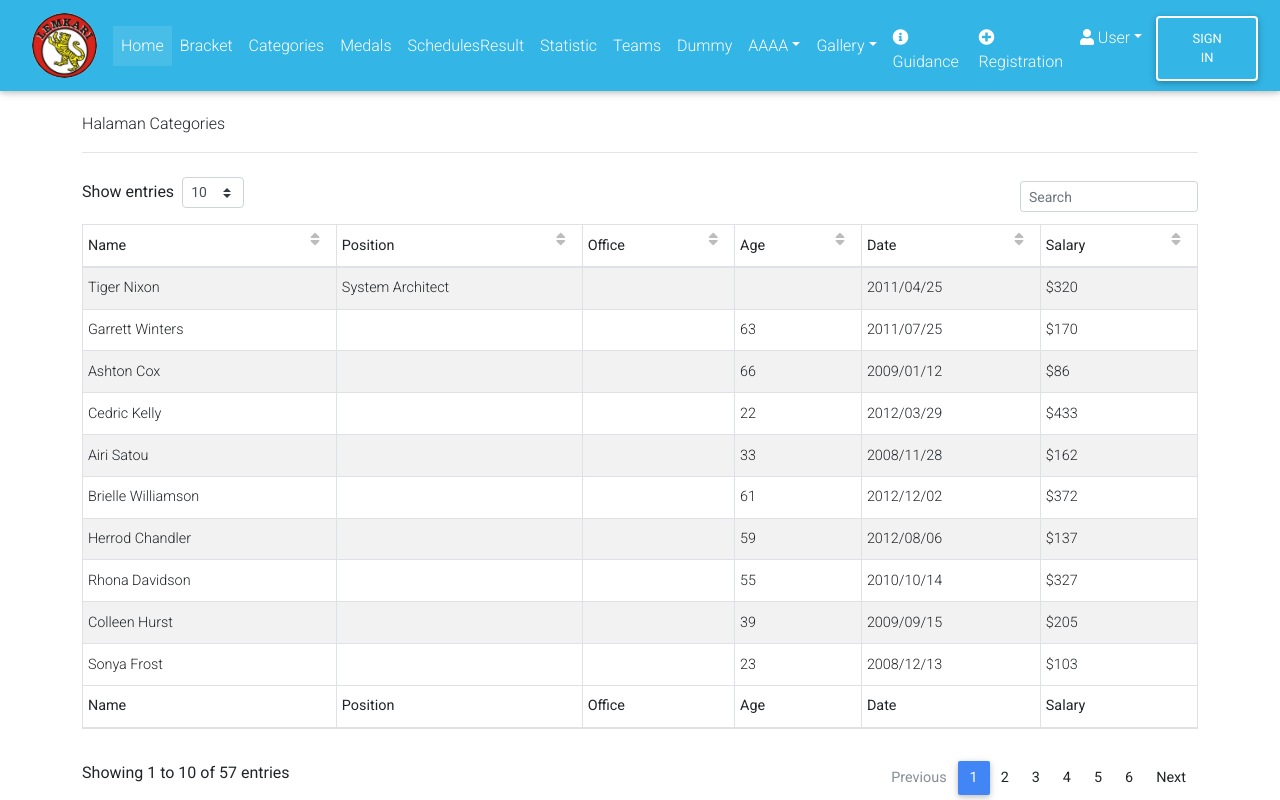
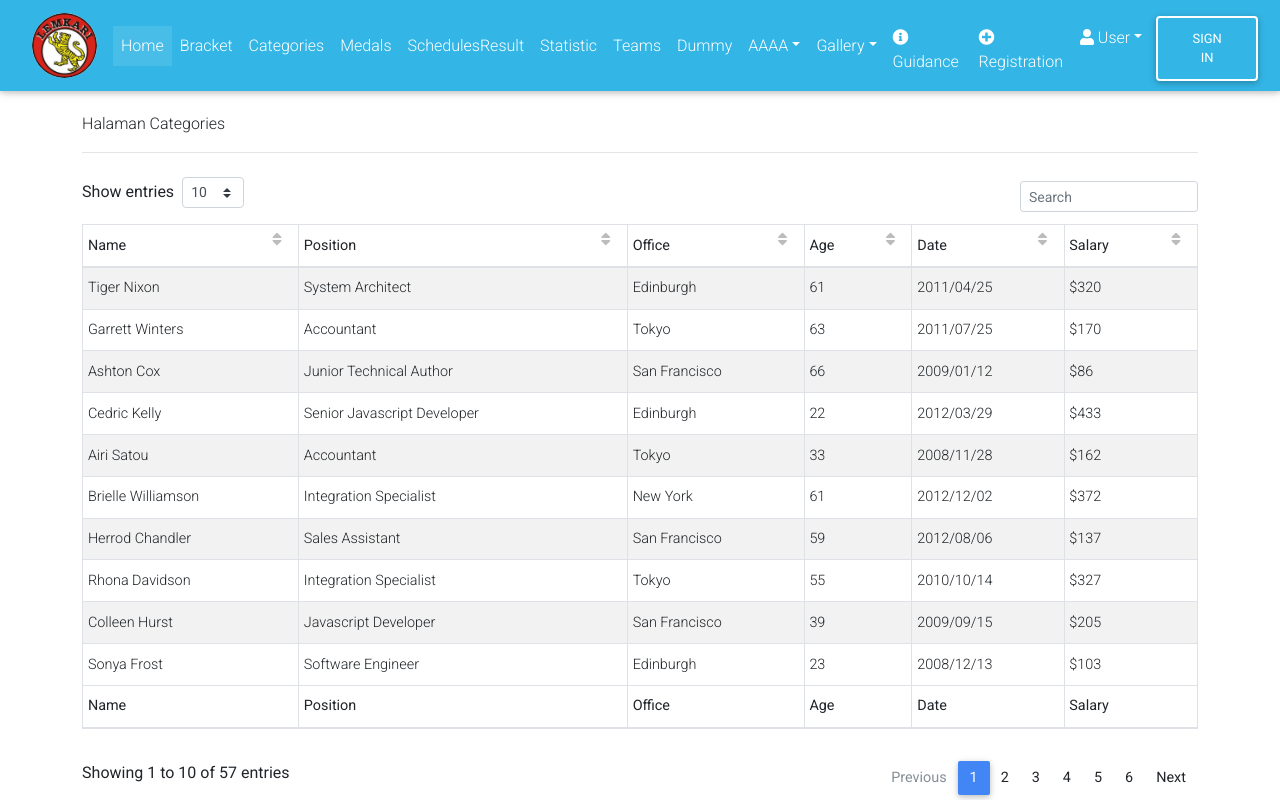
Before and after one commit to Fajar-Islami/Karate-Championship, a React (Create React App) app: page /categories in a window 1280 px wide. Shown: the top 800 px of the page. Built offline with nearby package versions, Linux system fonts and the light colour scheme.

Commit message:
Revisi data.js ubah name

```diff
--- a/src/pages/Categories/data.js
+++ b/src/pages/Categories/data.js
@@ -44,455 +44,455 @@ import { MDBTable, MDBTableBody, MDBTableHead } from "mdbreact";
 			{
 				name: "Tiger Nixon",
 				position: "System Architect",
-				teams: "Edinburgh",
-				Age: "61",
+				office: "Edinburgh",
+				age: "61",
 				date: "2011/04/25",
 				salary: "$320",
 			},
 			{
 				name: "Garrett Winters",
-				EPC: "Accountant",
-				teams: "Tokyo",
+				position: "Accountant",
+				office: "Tokyo",
 				age: "63",
 				date: "2011/07/25",
 				salary: "$170",
 			},
 			{
 				name: "Ashton Cox",
-				EPC: "Junior Technical Author",
-				teams: "San Francisco",
+				position: "Junior Technical Author",
+				office: "San Francisco",
 				age: "66",
 				date: "2009/01/12",
 				salary: "$86",
 			},
 			{
 				name: "Cedric Kelly",
-				EPC: "Senior Javascript Developer",
-				teams: "Edinburgh",
+				position: "Senior Javascript Developer",
+				office: "Edinburgh",
 				age: "22",
 				date: "2012/03/29",
 				salary: "$433",
 			},
 			{
 				name: "Airi Satou",
-				EPC: "Accountant",
-				teams: "Tokyo",
+				position: "Accountant",
+				office: "Tokyo",
 				age: "33",
 				date: "2008/11/28",
 				salary: "$162",
 			},
 			{
 				name: "Brielle Williamson",
-				EPC: "Integration Specialist",
-				teams: "New York",
+				position: "Integration Specialist",
+				office: "New York",
 				age: "61",
 				date: "2012/12/02",
 				salary: "$372",
 			},
 			{
 				name: "Herrod Chandler",
-				EPC: "Sales Assistant",
-				teams: "San Francisco",
+				position: "Sales Assistant",
+				office: "San Francisco",
 				age: "59",
 				date: "2012/08/06",
 				salary: "$137",
 			},
 			{
 				name: "Rhona Davidson",
-				EPC: "Integration Specialist",
-				teams: "Tokyo",
+				position: "Integration Specialist",
+				office: "Tokyo",
 				age: "55",
 				date: "2010/10/14",
 				salary: "$327",
 			},
 			{
 				name: "Colleen Hurst",
-				EPC: "Javascript Developer",
-				teams: "San Francisco",
+				position: "Javascript Developer",
+				office: "San Francisco",
 				age: "39",
 				date: "2009/09/15",
 				salary: "$205",
 			},
 			{
 				name: "Sonya Frost",
-				EPC: "Software Engineer",
-				teams: "Edinburgh",
+				position: "Software Engineer",
+				office: "Edinburgh",
 				age: "23",
 				date: "2008/12/13",
 				salary: "$103",
 			},
 			{
 				name: "Jena Gaines",
-				EPC: "Office Manager",
-				teams: "London",
+				position: "Office Manager",
+				office: "London",
 				age: "30",
 				date: "2008/12/19",
 				salary: "$90",
 			},
 			{
 				name: "Quinn Flynn",
-				EPC: "Support Lead",
-				teams: "Edinburgh",
+				position: "Support Lead",
+				office: "Edinburgh",
 				age: "22",
 				date: "2013/03/03",
 				salary: "$342",
 			},
 			{
 				name: "Charde Marshall",
-				EPC: "Regional Director",
-				teams: "San Francisco",
+				position: "Regional Director",
+				office: "San Francisco",
 				age: "36",
 				date: "2008/10/16",
 				salary: "$470",
 			},
 			{
 				name: "Haley Kennedy",
-				EPC: "Senior Marketing Designer",
-				teams: "London",
+				position: "Senior Marketing Designer",
+				office: "London",
 				age: "43",
 				date: "2012/12/18",
 				salary: "$313",
 			},
 			{
 				name: "Tatyana Fitzpatrick",
-				EPC: "Regional Director",
-				teams: "London",
+				position: "Regional Director",
+				office: "London",
 				age: "19",
 				date: "2010/03/17",
 				salary: "$385",
 			},
 			{
 				name: "Michael Silva",
-				EPC: "Marketing Designer",
-				teams: "London",
+				position: "Marketing Designer",
+				office: "London",
 				age: "66",
 				date: "2012/11/27",
 				salary: "$198",
 			},
 			{
 				name: "Paul Byrd",
-				EPC: "Chief Financial Officer (CFO)",
-				teams: "New York",
+				position: "Chief Financial Officer (CFO)",
+				office: "New York",
 				age: "64",
 				date: "2010/06/09",
 				salary: "$725",
 			},
 			{
 				name: "Gloria Little",
-				EPC: "Systems Administrator",
-				teams: "New York",
+				position: "Systems Administrator",
+				office: "New York",
 				age: "59",
 				date: "2009/04/10",
 				salary: "$237",
 			},
 			{
 				name: "Bradley Greer",
-				EPC: "Software Engineer",
-				teams: "London",
+				position: "Software Engineer",
+				office: "London",
 				age: "41",
 				date: "2012/10/13",
 				salary: "$132",
 			},
 			{
 				name: "Dai Rios",
-				EPC: "Personnel Lead",
-				teams: "Edinburgh",
+				position: "Personnel Lead",
+				office: "Edinburgh",
 				age: "35",
 				date: "2012/09/26",
 				salary: "$217",
 			},
 			{
 				name: "Jenette Caldwell",
-				EPC: "Development Lead",
-				teams: "New York",
+				position: "Development Lead",
+				office: "New York",
 				age: "30",
 				date: "2011/09/03",
 				salary: "$345",
 			},
 			{
 				name: "Yuri Berry",
-				EPC: "Chief Marketing Officer (CMO)",
-				teams: "New York",
+				position: "Chief Marketing Officer (CMO)",
+				office: "New York",
 				age: "40",
 				date: "2009/06/25",
 				salary: "$675",
 			},
 			{
 				name: "Caesar Vance",
-				EPC: "Pre-Sales Support",
-				teams: "New York",
+				position: "Pre-Sales Support",
+				office: "New York",
 				age: "21",
 				date: "2011/12/12",
 				salary: "$106",
 			},
 			{
 				name: "Doris Wilder",
-				EPC: "Sales Assistant",
-				teams: "Sidney",
+				position: "Sales Assistant",
+				office: "Sidney",
 				age: "23",
 				date: "2010/09/20",
 				salary: "$85",
 			},
 			{
 				name: "Angelica Ramos",
-				EPC: "Chief Executive Officer (CEO)",
-				teams: "London",
+				position: "Chief Executive Officer (CEO)",
+				office: "London",
 				age: "47",
 				date: "2009/10/09",
 				salary: "$1",
 			},
 			{
 				name: "Gavin Joyce",
-				EPC: "Developer",
-				teams: "Edinburgh",
+				position: "Developer",
+				office: "Edinburgh",
 				age: "42",
 				date: "2010/12/22",
 				salary: "$92",
 			},
 			{
 				name: "Jennifer Chang",
-				EPC: "Regional Director",
-				teams: "Singapore",
+				position: "Regional Director",
+				office: "Singapore",
 				age: "28",
 				date: "2010/11/14",
 				salary: "$357",
 			},
 			{
 				name: "Brenden Wagner",
-				EPC: "Software Engineer",
-				teams: "San Francisco",
+				position: "Software Engineer",
+				office: "San Francisco",
 				age: "28",
 				date: "2011/06/07",
 				salary: "$206",
 			},
 			{
 				name: "Fiona Green",
-				EPC: "Chief Operating Officer (COO)",
-				teams: "San Francisco",
+				position: "Chief Operating Officer (COO)",
+				office: "San Francisco",
 				age: "48",
 				date: "2010/03/11",
 				salary: "$850",
 			},
 			{
 				name: "Shou Itou",
-				EPC: "Regional Marketing",
-				teams: "Tokyo",
+				position: "Regional Marketing",
+				office: "Tokyo",
 				age: "20",
 				date: "2011/08/14",
 				salary: "$163",
 			},
 			{
 				name: "Michelle House",
-				EPC: "Integration Specialist",
-				teams: "Sidney",
+				position: "Integration Specialist",
+				office: "Sidney",
 				age: "37",
 				date: "2011/06/02",
 				salary: "$95",
 			},
 			{
 				name: "Suki Burks",
-				EPC: "Developer",
-				teams: "London",
+				position: "Developer",
+				office: "London",
 				age: "53",
 				date: "2009/10/22",
 				salary: "$114",
 			},
 			{
 				name: "Prescott Bartlett",
-				EPC: "Technical Author",
-				teams: "London",
+				position: "Technical Author",
+				office: "London",
 				age: "27",
 				date: "2011/05/07",
 				salary: "$145",
 			},
 			{
 				name: "Gavin Cortez",
-				EPC: "Team Leader",
-				teams: "San Francisco",
+				position: "Team Leader",
+				office: "San Francisco",
 				age: "22",
 				date: "2008/10/26",
 				salary: "$235",
 			},
 			{
 				name: "Martena Mccray",
-				EPC: "Post-Sales support",
-				teams: "Edinburgh",
+				position: "Post-Sales support",
+				office: "Edinburgh",
 				age: "46",
 				date: "2011/03/09",
 				salary: "$324",
 			},
 			{
 				name: "Unity Butler",
-				EPC: "Marketing Designer",
-				teams: "San Francisco",
+				position: "Marketing Designer",
+				office: "San Francisco",
 				age: "47",
 				date: "2009/12/09",
 				salary: "$85",
 			},
 			{
 				name: "Howard Hatfield",
-				EPC: "Office Manager",
-				teams: "San Francisco",
+				position: "Office Manager",
+				office: "San Francisco",
 				age: "51",
 				date: "2008/12/16",
 				salary: "$164",
 			},
 			{
 				name: "Hope Fuentes",
-				EPC: "Secretary",
-				teams: "San Francisco",
+				position: "Secretary",
+				office: "San Francisco",
 				age: "41",
 				date: "2010/02/12",
 				salary: "$109",
 			},
 			{
 				name: "Vivian Harrell",
-				EPC: "Financial Controller",
-				teams: "San Francisco",
+				position: "Financial Controller",
+				office: "San Francisco",
 				age: "62",
 				date: "2009/02/14",
 				salary: "$452",
 			},
 			{
 				name: "Timothy Mooney",
-				EPC: "Office Manager",
-				teams: "London",
+				position: "Office Manager",
+				office: "London",
 				age: "37",
 				date: "2008/12/11",
 				salary: "$136",
 			},
 			{
 				name: "Jackson Bradshaw",
-				EPC: "Director",
-				teams: "New York",
+				position: "Director",
+				office: "New York",
 				age: "65",
 				date: "2008/09/26",
 				salary: "$645",
 			},
 			{
 				name: "Olivia Liang",
-				EPC: "Support Engineer",
-				teams: "Singapore",
+				position: "Support Engineer",
+				office: "Singapore",
 				age: "64",
 				date: "2011/02/03",
 				salary: "$234",
 			},
 			{
 				name: "Bruname Nash",
-				EPC: "Software Engineer",
-				teams: "London",
+				position: "Software Engineer",
+				office: "London",
 				age: "38",
 				date: "2011/05/03",
 				salary: "$163",
 			},
 			{
 				name: "Sakura Yamamoto",
-				EPC: "Support Engineer",
-				teams: "Tokyo",
+				position: "Support Engineer",
+				office: "Tokyo",
 				age: "37",
 				date: "2009/08/19",
 				salary: "$139",
 			},
 			{
 				name: "Thor Walton",
-				EPC: "Developer",
-				teams: "New York",
+				position: "Developer",
+				office: "New York",
 				age: "61",
 				date: "2013/08/11",
 				salary: "$98",
 			},
 			{
 				name: "Finn Camacho",
-				EPC: "Support Engineer",
-				teams: "San Francisco",
+				position: "Support Engineer",
+				office: "San Francisco",
 				age: "47",
 				date: "2009/07/07",
 				salary: "$87",
 			},
 			{
 				name: "Serge Baldwin",
-				EPC: "Data Coordinator",
-				teams: "Singapore",
+				position: "Data Coordinator",
+				office: "Singapore",
 				age: "64",
 				date: "2012/04/09",
 				salary: "$138",
 			},
 			{
 				name: "Zenaida Frank",
-				EPC: "Software Engineer",
-				teams: "New York",
+				position: "Software Engineer",
+				office: "New York",
 				age: "63",
 				date: "2010/01/04",
 				salary: "$125",
 			},
 			{
 				name: "Zorita Serrano",
-				EPC: "Software Engineer",
-				teams: "San Francisco",
+				position: "Software Engineer",
+				office: "San Francisco",
 				age: "56",
 				date: "2012/06/01",
 				salary: "$115",
 			},
 			{
 				name: "Jennifer Acosta",
-				EPC: "Junior Javascript Developer",
-				teams: "Edinburgh",
+				position: "Junior Javascript Developer",
+				office: "Edinburgh",
 				age: "43",
 				date: "2013/02/01",
 				salary: "$75",
 			},
 			{
 				name: "Cara Stevens",
-				EPC: "Sales Assistant",
-				teams: "New York",
+				position: "Sales Assistant",
+				office: "New York",
 				age: "46",
 				date: "2011/12/06",
 				salary: "$145",
 			},
 			{
 				name: "Hermione Butler",
-				EPC: "Regional Director",
-				teams: "London",
+				position: "Regional Director",
+				office: "London",
 				age: "47",
 				date: "2011/03/21",
 				salary: "$356",
 			},
 			{
 				name: "Lael Greer",
-				EPC: "Systems Administrator",
-				teams: "London",
+				position: "Systems Administrator",
+				office: "London",
 				age: "21",
 				date: "2009/02/27",
 				salary: "$103",
 			},
 			{
 				name: "Jonas Alexander",
-				EPC: "Developer",
-				teams: "San Francisco",
+				position: "Developer",
+				office: "San Francisco",
 				age: "30",
 				date: "2010/07/14",
 				salary: "$86",
 			},
 			{
 				name: "Shad Decker",
-				EPC: "Regional Director",
-				teams: "Edinburgh",
+				position: "Regional Director",
+				office: "Edinburgh",
 				age: "51",
 				date: "2008/11/13",
 				salary: "$183",
 			},
 			{
 				name: "Michael Bruce",
-				EPC: "Javascript Developer",
-				teams: "Singapore",
+				position: "Javascript Developer",
+				office: "Singapore",
 				age: "29",
 				date: "2011/06/27",
 				salary: "$183",
 			},
 			{
 				name: "Donna Snider",
-				EPC: "Customer Support",
-				teams: "New York",
+				position: "Customer Support",
+				office: "New York",
 				age: "27",
 				date: "2011/01/25",
 				salary: "$112",
```
